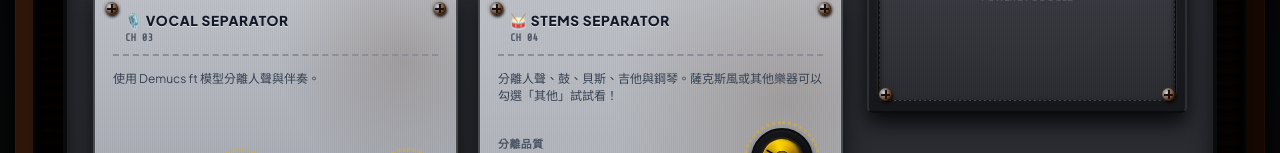
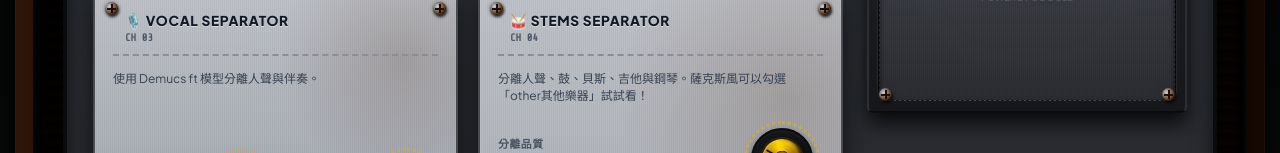
Before and after one commit to ating1234/music-tools, a React (Vite) app in the folder frontend/: page / in a window 1280 px wide. Shown: the part 799-952 px from the top of the page. Built offline with nearby package versions, Linux system fonts and the light colour scheme.

Commit message:
ui(stems): refine stems description text for sax other option

```diff
--- a/frontend/src/uiText.ts
+++ b/frontend/src/uiText.ts
@@ -37,7 +37,7 @@ export const UI_TEXT = {
   },
   stemsSeparator: {
     title: "STEMS SEPARATOR",
-    desc: "分離人聲、鼓、貝斯、吉他與鋼琴。薩克斯風或其他樂器可以勾選「其他」試試看！",
+    desc: "分離人聲、鼓、貝斯、吉他與鋼琴。薩克斯風可以勾選「other其他樂器」試試看！",
     qualityLabel: "分離品質",
     selectAll: "全選",
     clearAll: "清除",
```
